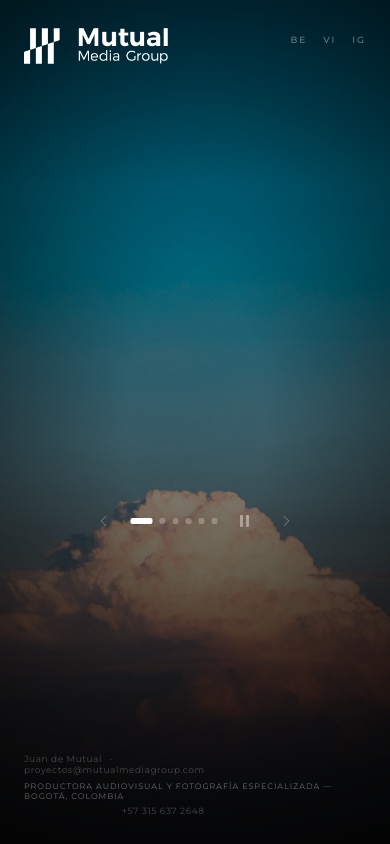
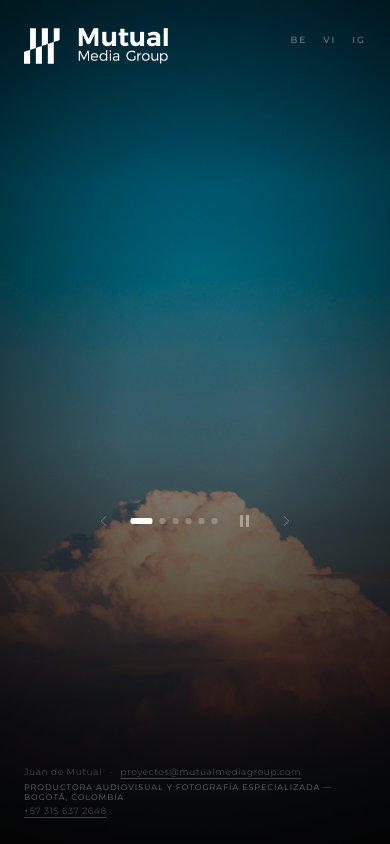
Before and after one commit to jdolmosg25/mutual, a plain HTML site: page index.html in a window 390 px wide. Drawn offline with Linux system fonts and the light colour scheme.

Commit message:
Update index.html

```diff
--- a/index.html
+++ b/index.html
@@ -203,10 +203,15 @@
 
     .f-email a, .f-phone a {
       color: inherit;
-      text-decoration: none;
-      transition: color .3s;
+      text-decoration: underline;
+      text-underline-offset: 3px;
+      text-decoration-color: var(--w25);
+      transition: color .3s, text-decoration-color .3s;
     }
-    .f-email a:hover, .f-phone a:hover { color: var(--w60); }
+    .f-email a:hover, .f-phone a:hover {
+      color: var(--w60);
+      text-decoration-color: var(--w60);
+    }
 
     .f-phone { text-align: right; }
 
@@ -282,11 +287,11 @@
         line-height: 1.05;
       }
 
-      /* Footer: email + teléfono arriba, tagline abajo */
-      footer { grid-template-columns: 1fr 1fr; row-gap: 4px; }
-      .f-phone { display: block; text-align: right; font-size: 9px; }
+      /* Footer: todo alineado a la izquierda en una columna */
+      footer { grid-template-columns: 1fr; row-gap: 3px; }
+      .f-phone { display: block; text-align: left; font-size: 9px; }
       .f-email { font-size: 9px; }
-      .f-tagline { display: block; grid-column: 1 / -1; font-size: 8px; text-align: left; margin-top: 2px; white-space: normal; }
+      .f-tagline { display: block; font-size: 8px; text-align: left; margin-top: 2px; white-space: normal; }
 
       /* Controles: un poco por debajo del centro */
       .controls {
```
